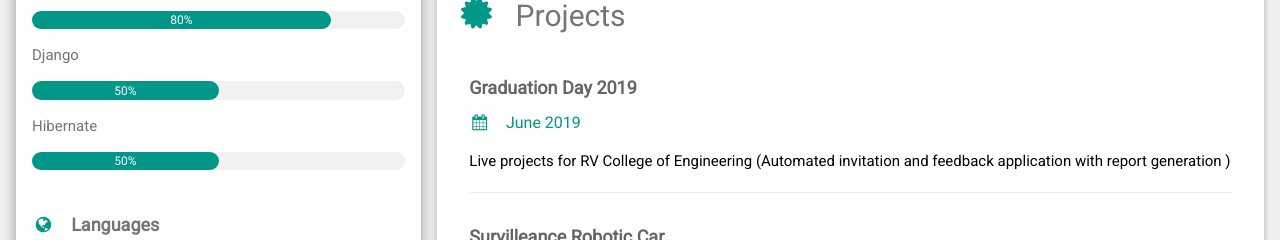
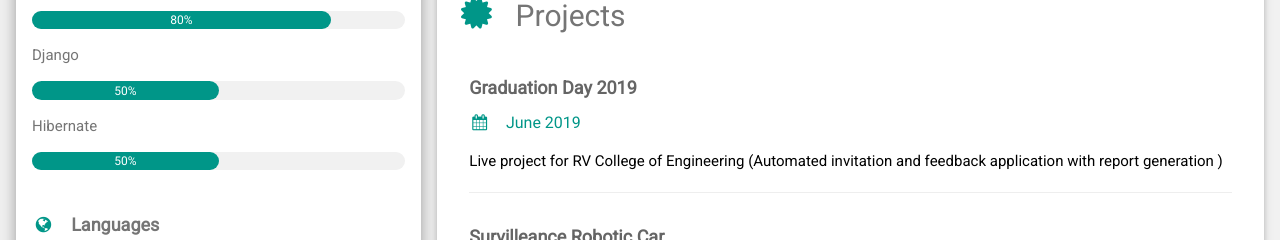
Before and after one commit to rahulshomemca/rahulshomemca.github.io, a plain HTML site: page index.html in a window 1280 px wide. Shown: the part 755-995 px from the top of the page. Drawn offline with nearby package versions, Linux system fonts and the light colour scheme.

Commit message:
Initial commit

```diff
--- a/index.html
+++ b/index.html
@@ -108,7 +108,7 @@ html,body,h1,h2,h3,h4,h5,h6 {font-family: "Roboto", sans-serif}
         <div class="w3-container">
           <h5 class="w3-opacity"><b>Graduation Day 2019 </b></h5>
           <h6 class="w3-text-teal"><i class="fa fa-calendar fa-fw w3-margin-right"></i>June 2019</h6>
-          <p>Live projects for RV College of Engineering (Automated invitation and feedback application with report generation )</p>
+          <p>Live project for RV College of Engineering (Automated invitation and feedback application with report generation )</p>
           <hr>
         </div>
         <div class="w3-container">
```
